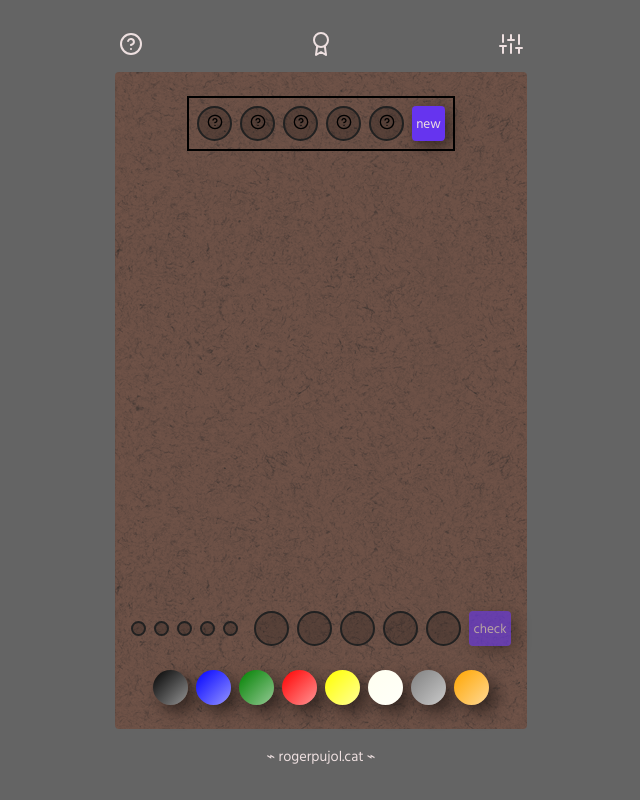
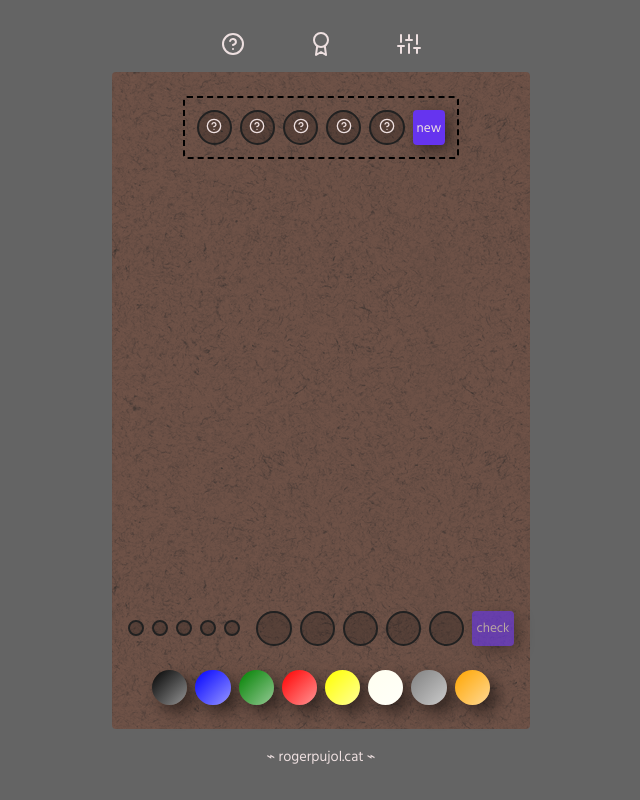
Before and after one commit to rogerpujolnavarro/mastermind, a React (Create React App) app: page / in a window 1280 px wide. Shown: the whole page, without its empty margins (319-959 px from the left). Built offline with nearby package versions, Linux system fonts and the light colour scheme.

Commit message:
Millores estils

```diff
--- a/src/index.css
+++ b/src/index.css
@@ -81,22 +81,22 @@ button.disabled {
   opacity: 0.6;
 }
 
-/* Header */
-header {
-  width: 100%;
+svg {
+  color: var(--light);
 }
 
+/* Header */
 header nav {
   display: flex;
-  justify-content: space-evenly;
+  justify-content: center;
   align-items: center;
+  gap: 2rem;
 }
 
 header nav svg {
   cursor: pointer;
   font-size: 1.5rem;
   margin: 0 1rem;
-  color: var(--light);
 }
 
 /* Board */
@@ -142,9 +142,9 @@ main ul {
   display: block;
   border: 2px solid var(--dark);
   background-color: rgba(0, 0, 0, 0.2);
-  width: 35px;
-  height: 35px;
-  line-height: 35px;
+  width: 2.2rem;
+  height: 2.2rem;
+  line-height: 2.2rem;
   border-radius: 50%;
   text-align: center;
 }
@@ -153,8 +153,8 @@ main ul {
   display: block;
   border: 2px solid var(--dark);
   background-color: rgba(0, 0, 0, 0.2);
-  width: 15px;
-  height: 15px;
+  width: 1rem;
+  height: 1rem;
   border-radius: 50%;
 }
 
@@ -164,8 +164,9 @@ main ul {
 }
 
 .solution ul {
-  padding: 0.5rem;
-  border: 2px solid #000;
+  padding: 0.75rem;
+  border: 2px dashed #000;
+  border-radius: 0.25rem;
 }
 
 .solution-hole {
```
